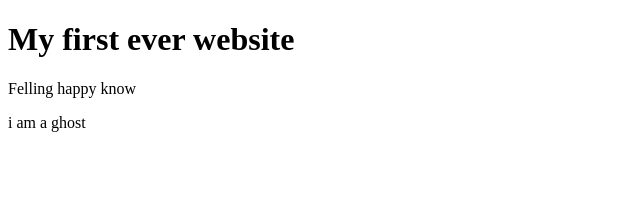
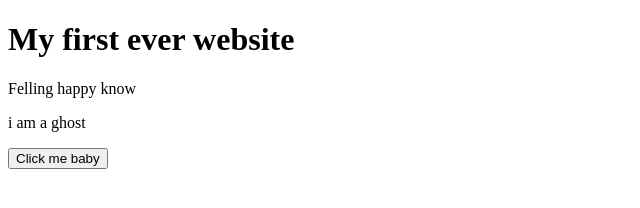
Before and after one commit to najmul878/my-first-website, a plain HTML site: page index.html in a window 1280 px wide. Shown: the whole page, without its empty margins (0-640 px from the left). Drawn offline with Linux system fonts and the light colour scheme.

Commit message:
done for button

```diff
--- a/index.html
+++ b/index.html
@@ -10,5 +10,6 @@
     <h1>My first ever website</h1>
     <p>Felling happy know</p>
     <p>i am a ghost</p>
+    <button>Click me baby</button>
 </body>
 </html>
```
